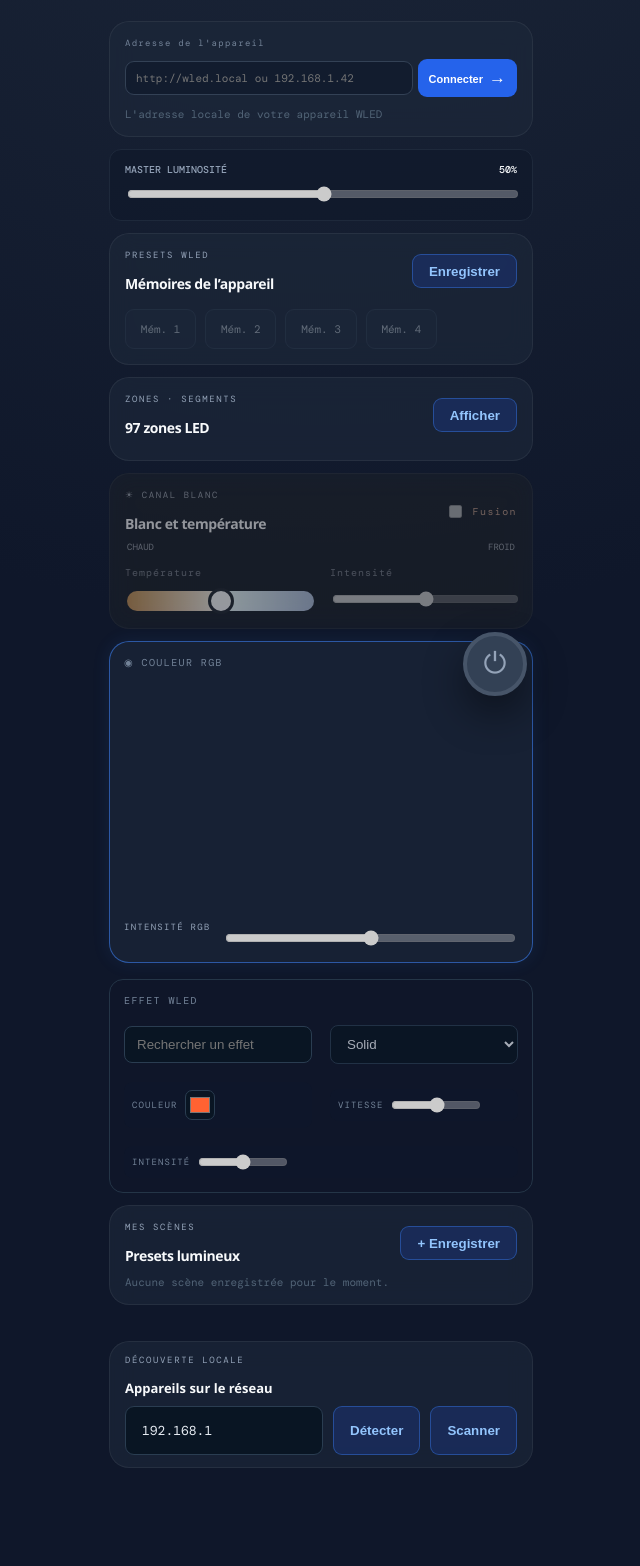
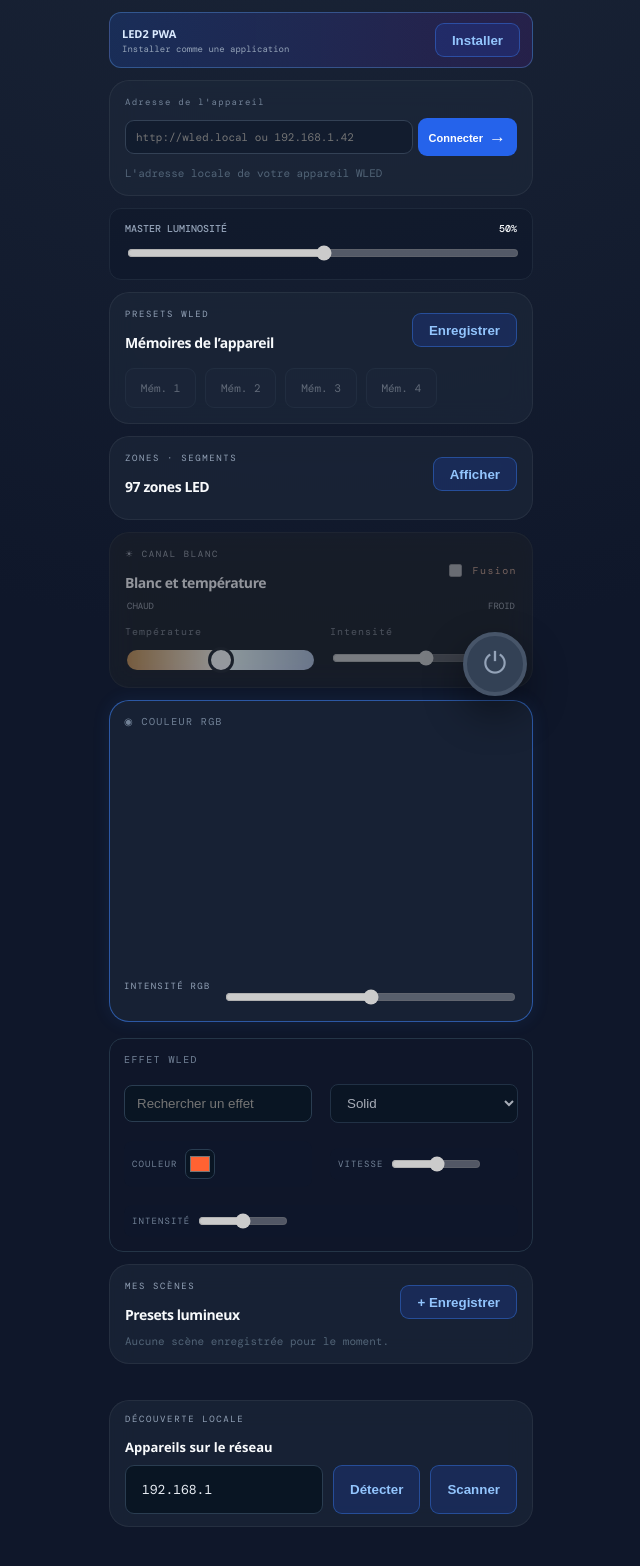
Before and after one commit to kreuille/led2, a website built with Vite: page index.html in a window 1280 px wide. Shown: the part 80-1646 px from the top of the page, without its empty margins (319-959 px from the left). Built offline with nearby package versions, Linux system fonts and the light colour scheme; what @jaames/iro would draw is missing.

Commit message:
feat: add complete PWA installation flow

```diff
--- a/index.html
+++ b/index.html
@@ -9,6 +9,7 @@
     <meta name="apple-mobile-web-app-status-bar-style" content="black-translucent" />
     <link rel="manifest" href="manifest.webmanifest" />
     <link rel="icon" href="icon.svg" type="image/svg+xml" />
+    <link rel="apple-touch-icon" href="icon-192.png" />
     <title>LED2 — WLED Control</title>
   </head>
   <body>
--- a/package.json
+++ b/package.json
@@ -10,6 +10,7 @@
     "preview": "vite preview"
   },
   "devDependencies": {
+    "sharp": "^0.35.3",
     "typescript": "^5.7.2",
     "vite": "^6.0.5"
   },
--- a/public/sw.js
+++ b/public/sw.js
@@ -1,6 +1,6 @@
-const CACHE = "led2-v4";
+const CACHE = "led2-v5";
 const BASE = new URL(".", self.registration.scope).pathname;
-const APP_SHELL = [BASE, `${BASE}index.html`, `${BASE}manifest.webmanifest`, `${BASE}icon.svg`];
+const APP_SHELL = [BASE, `${BASE}index.html`, `${BASE}manifest.webmanifest`, `${BASE}icon.svg`, `${BASE}icon-192.png`, `${BASE}icon-512.png`];
 
 self.addEventListener("install", event => {
   event.waitUntil(caches.open(CACHE).then(cache => cache.addAll(APP_SHELL)).then(() => self.skipWaiting()));
--- a/scripts/validate.mjs
+++ b/scripts/validate.mjs
@@ -7,7 +7,7 @@ if (missing.length) throw new Error(`Fichiers manquants : ${missing.join(", ")}`
 const html = readFileSync("dist/index.html", "utf8");
 if (!html.includes("LED2") || !html.includes("assets/")) throw new Error("Le build ne contient pas l'application attendue");
 const manifest = JSON.parse(readFileSync("dist/manifest.webmanifest", "utf8"));
-if (manifest.display !== "standalone" || manifest.start_url !== "/led2/") throw new Error("Le manifeste PWA est invalide");
+if (manifest.display !== "standalone" || !manifest.start_url.startsWith("/led2/") || !manifest.icons.some(icon => icon.sizes === "192x192") || !manifest.icons.some(icon => icon.sizes === "512x512")) throw new Error("Le manifeste PWA est invalide");
 const source = readFileSync("src/main.ts", "utf8");
 for (const feature of ["applyZones", "isMatrixMode", "fetchEffectsList", "useWledPreset", "fusionEnabled"]) {
   if (!source.includes(feature)) throw new Error(`Fonction WLED manquante : ${feature}`);
--- a/src/main.ts
+++ b/src/main.ts
@@ -6,6 +6,7 @@ import iro from "@jaames/iro";
 if ("serviceWorker" in navigator) navigator.serviceWorker.register(`${import.meta.env.BASE_URL}sw.js`).catch(() => undefined);
 
 type ConnectionState = "idle" | "connecting" | "connected" | "error";
+type InstallPrompt = Event & { prompt: () => Promise<void>; userChoice: Promise<{ outcome: "accepted" | "dismissed" }> };
 
 interface WledSegment {
   id?: number; start?: number; stop?: number; grp?: number; spc?: number; on?: boolean;
@@ -50,6 +51,11 @@ let currentColors = { r: 255, g: 98, b: 50, wr: 255, wg: 150, wb: 0 };
 let whiteBrightness = 128;
 let whiteTemperature = 50;
 let rgbBrightness = 128;
+let deferredInstallPrompt: InstallPrompt | null = null;
+let installMessage = "";
+
+window.addEventListener("beforeinstallprompt", event => { event.preventDefault(); deferredInstallPrompt = event as InstallPrompt; render(); });
+window.addEventListener("appinstalled", () => { deferredInstallPrompt = null; installMessage = "LED2 est installée."; render(); });
 function loadSavedDevices(): SavedDevice[] { try { const value = JSON.parse(localStorage.getItem("led2.devices") || "[]"); return Array.isArray(value) ? value.filter(item => item && typeof item.url === "string" && typeof item.name === "string") : []; } catch { return []; } }
 function loadScenes(): Scene[] { try { const value = JSON.parse(localStorage.getItem("led2.scenes") || "[]"); return Array.isArray(value) ? value : []; } catch { return []; } }
 function saveScenes() { localStorage.setItem("led2.scenes", JSON.stringify(scenes)); }
@@ -64,6 +70,7 @@ function render() {
         <div class="brand"><span class="brand-mark">✦</span><div><strong>WLED</strong><small>V34 MATRIX · LED2 PWA</small></div></div>
         <div class="connection-pill ${statusClass}"><span class="status-dot"></span>${statusLabel}</div>
       </header>
+      <section class="install-banner"><div><strong>LED2 PWA</strong><span>${installMessage || (deferredInstallPrompt ? "Installation disponible sur cet appareil" : "Installer comme une application")}</span></div><button id="install-app" class="secondary-button">Installer</button></section>
       <section class="master-brightness"><div><span>MASTER LUMINOSITÉ</span><strong>${Math.round(state.bri / 2.55)}%</strong></div><input id="master-brightness" type="range" min="0" max="255" value="${state.bri}" ${connectionState !== "connected" ? "disabled" : ""} /></section>
       <section class="hero">
         <div><p class="eyebrow">NOUVELLE GÉNÉRATION</p><h1>Donnez vie à<br /><em>vos lumières.</em></h1><p class="intro">Une interface claire et réactive pour piloter vos appareils WLED, où que vous soyez.</p></div>
@@ -91,6 +98,7 @@ function render() {
   document.querySelector<HTMLFormElement>("#connect-form")?.addEventListener("submit", connect);
   document.querySelector<HTMLButtonElement>("#power-toggle")?.addEventListener("click", () => updateState({ on: !state.on }));
   document.querySelector<HTMLButtonElement>("#master-power")?.addEventListener("click", () => updateState({ on: !state.on }));
+  document.querySelector<HTMLButtonElement>("#install-app")?.addEventListener("click", installApp);
   document.querySelector<HTMLInputElement>("#brightness")?.addEventListener("input", (event) => updateState({ bri: Number((event.target as HTMLInputElement).value) }));
   document.querySelector<HTMLInputElement>("#master-brightness")?.addEventListener("input", event => updateState({ bri: Number((event.target as HTMLInputElement).value) }));
   document.querySelector<HTMLInputElement>("#effect-search")?.addEventListener("input", event => { effectSearch = (event.target as HTMLInputElement).value; render(); });
@@ -119,6 +127,15 @@ function render() {
   document.querySelector<HTMLInputElement>("#rgb-level")?.addEventListener("input", event => { rgbBrightness = Number((event.target as HTMLInputElement).value); updateRgbBrightness(); });
   document.querySelector<HTMLInputElement>("#fusion-toggle")?.addEventListener("change", event => { fusionEnabled = (event.target as HTMLInputElement).checked; activateChannel(activeChannel); });
   initializeColorWheel();
+}
+
+async function installApp() {
+  if (!deferredInstallPrompt) { installMessage = "Utilisez le menu du navigateur puis « Installer l’application » ou « Ajouter à l’écran d’accueil »."; render(); return; }
+  await deferredInstallPrompt.prompt();
+  const choice = await deferredInstallPrompt.userChoice;
+  installMessage = choice.outcome === "accepted" ? "Installation lancée." : "Installation annulée.";
+  deferredInstallPrompt = null;
+  render();
 }
 
 function firstColorFrom(sceneState: WledState) { const color = sceneState.seg[0]?.col?.[0] || [255, 98, 50]; return `rgb(${color.join(",")})`; }
--- a/src/v34.css
+++ b/src/v34.css
@@ -8,16 +8,17 @@ body { background: radial-gradient(circle at 50% -20%, #1e293b 0, #0f172a 48%);
 .connection-pill { padding: 7px 10px; font-size: 9px; }
 .hero { display: none; }
 .topbar { order: 0; }
-.connect-card { order: 1; }
-.master-brightness { order: 2; }
-.wled-presets { order: 3; }
-.zones-panel { order: 4; }
-.white-panel { order: 5; }
-.dashboard { order: 6; }
-.scenes-panel { order: 7; }
-.device-tools { order: 8; }
-.saved-devices { order: 9; }
-.master-power { order: 10; }
+.install-banner { order: 1; }
+.connect-card { order: 2; }
+.master-brightness { order: 3; }
+.wled-presets { order: 4; }
+.zones-panel { order: 5; }
+.white-panel { order: 6; }
+.dashboard { order: 7; }
+.scenes-panel { order: 8; }
+.device-tools { order: 9; }
+.saved-devices { order: 10; }
+.master-power { order: 11; }
 .connect-card, .device-tools, .saved-devices, .wled-presets, .zones-panel, .white-panel, .dashboard, .scenes-panel { margin-top: 12px; padding: 15px; background: rgba(30,41,59,.62); border: 1px solid rgba(255,255,255,.06); border-radius: 20px; backdrop-filter: blur(12px); }
 .connect-card .card-heading { display: none; }
 .connect-form label { font-size: 9px; }
@@ -30,6 +31,9 @@ body { background: radial-gradient(circle at 50% -20%, #1e293b 0, #0f172a 48%);
 .device-tools > div:first-child .hint { display: none; }
 .scan-row { margin-top: 9px; }
 .secondary-button { min-height: 34px; background: rgba(30,64,175,.28); border-color: rgba(59,130,246,.42); color: #93c5fd; }
+.install-banner { display: flex; align-items: center; justify-content: space-between; gap: 12px; margin-top: 3px; padding: 10px 12px; background: linear-gradient(90deg,rgba(37,99,235,.2),rgba(126,34,206,.15)); border: 1px solid rgba(96,165,250,.35); border-radius: 12px; }
+.install-banner strong, .install-banner span { display: block; } .install-banner strong { font-size: 11px; color: #dbeafe; } .install-banner span { margin-top: 2px; color: #94a3b8; font: 9px 'DM Mono', monospace; }
+@media (display-mode: standalone) { .install-banner { display: none; } }
 .master-brightness { margin-top: 12px; padding: 13px 15px; background: rgba(15,23,42,.58); border: 1px solid #1e293b; border-radius: 12px; }
 .master-brightness div { display: flex; justify-content: space-between; color: #94a3b8; font: 700 10px 'DM Mono', monospace; }
 .master-brightness strong { color: #f8fafc; }
```
Also changed, not shown: public/icon-192.png (added), public/icon-512.png (added), public/manifest.webmanifest, 1 other file.
